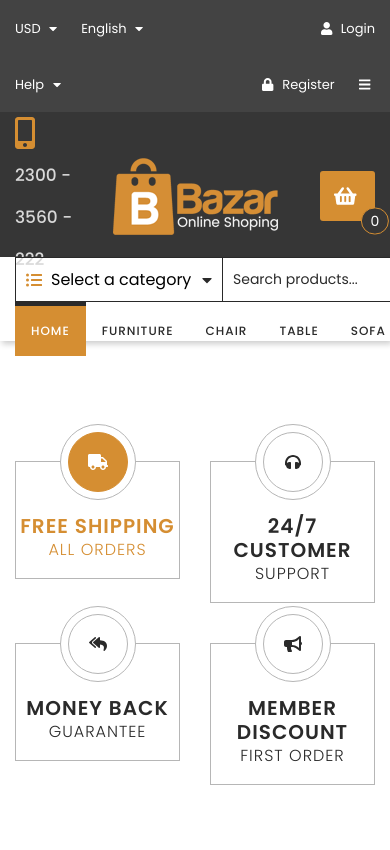
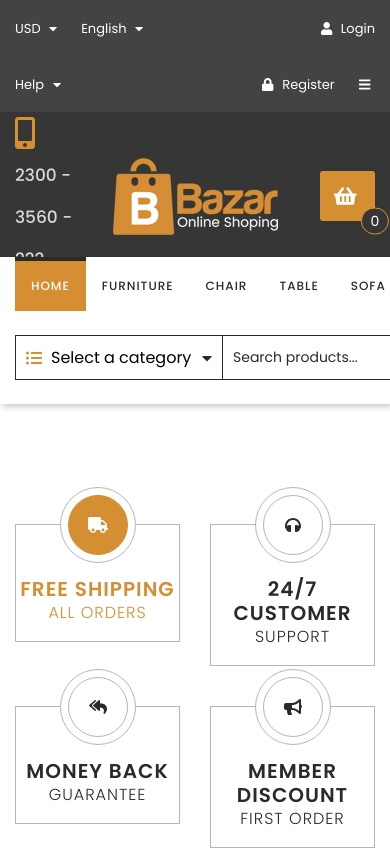
Before and after one commit to iMdPd/reactTeamProject, a React (Create React App) app: page / in a window 390 px wide. Shown: the top 850 px of the page. Built offline with nearby package versions, Linux system fonts and the light colour scheme.

Commit message:
Add responsiveness for tablet: search component is above menu below xl breakpoint

```diff
--- a/src/components/layout/MenuBar/MenuBar.js
+++ b/src/components/layout/MenuBar/MenuBar.js
@@ -8,8 +8,8 @@ import styles from './MenuBar.module.scss';
 const MenuBar = ({ children }) => (
   <div className={styles.root}>
     <div className='container'>
-      <div className='row align-items-center'>
-        <div className='col'>
+      <nav className='row  flex-column-reverse  flex-xl-row  align-items-center '>
+        <div className='col text-center my-4'>
           <ProductSearch />
         </div>
         <div className={'col-auto ' + styles.menu}>
@@ -39,7 +39,7 @@ const MenuBar = ({ children }) => (
             </li>
           </ul>
         </div>
-      </div>
+      </nav>
     </div>
   </div>
 );
--- a/src/components/layout/MenuBar/MenuBar.module.scss
+++ b/src/components/layout/MenuBar/MenuBar.module.scss
@@ -4,13 +4,10 @@
   box-shadow: 2px 3.464px 6px rgba(1, 2, 2, 0.2);
   background-color: #ffffff;
 
-  :global(.container) > :global(.row) {
-    height: 84px;
-  }
-
   .menu {
     display: flex;
     align-self: stretch;
+    margin: 0 auto;
 
     ul {
       margin: 0;
```
